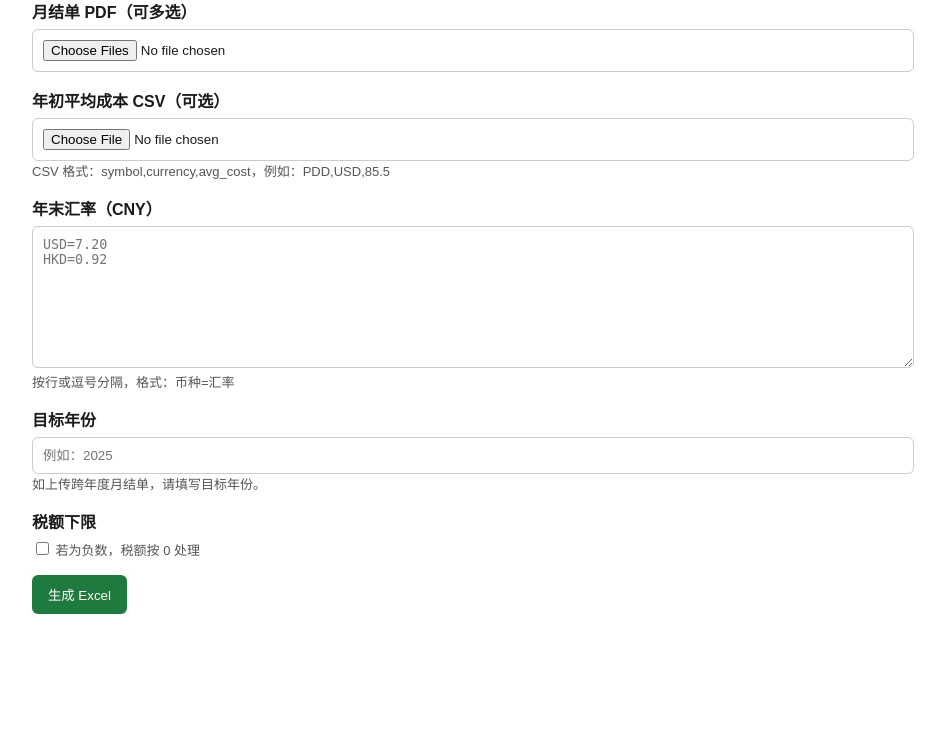
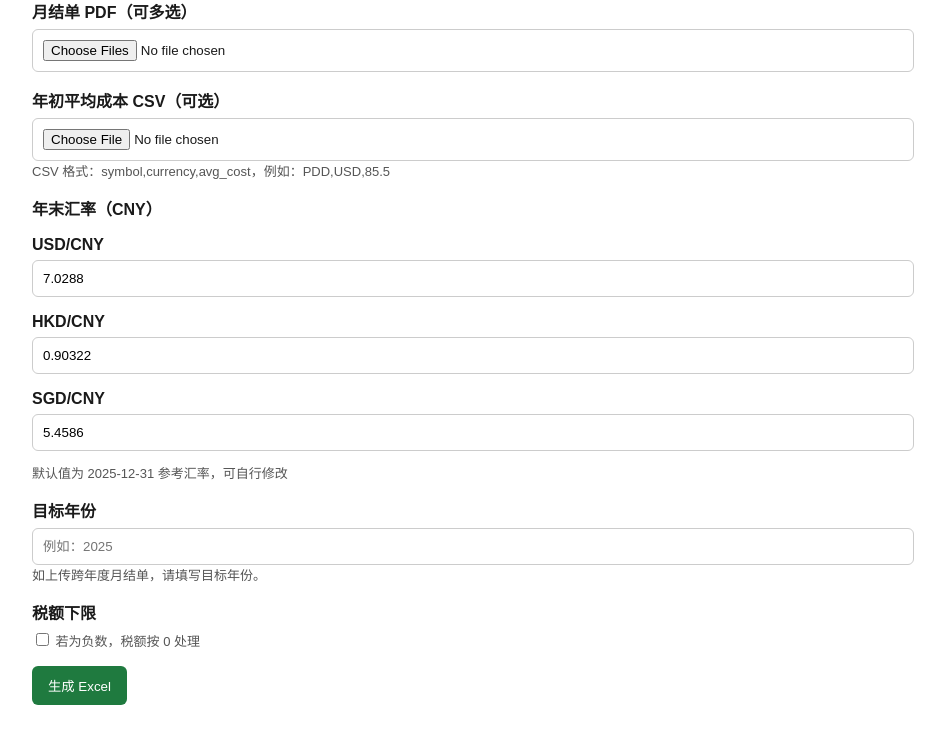
Before and after one commit to capitaltoday3-Haoda/tax-app, a FastAPI app: page / in a window 1280 px wide. Shown: the part 124-861 px from the top of the page, without its empty margins (178-1123 px from the left). Before the commit the page ends 738 px from the top, so only its background shows below. Run offline with FastAPI, Linux system fonts and the light colour scheme.

Commit message:
Add FX inputs, symbol names, and totals

```diff
--- a/app/main.py
+++ b/app/main.py
@@ -22,28 +22,29 @@ REPORT_STORE: Dict[str, str] = {}
 
 @app.get("/", response_class=HTMLResponse)
 def index(request: Request):
-    return templates.TemplateResponse("index.html", {"request": request})
+    defaults = {
+        "usd_rate": 7.0288,
+        "hkd_rate": 0.90322,
+        "sgd_rate": 5.4586,
+        "rate_date": "2025-12-31",
+    }
+    return templates.TemplateResponse("index.html", {"request": request, **defaults})
 
 
-def _parse_fx_rates(raw: str) -> Dict[str, float]:
+def _parse_fx_rates(usd_rate: str, hkd_rate: str, sgd_rate: str) -> Dict[str, float]:
     rates: Dict[str, float] = {}
-    if not raw:
-        return rates
-    parts = []
-    for line in raw.splitlines():
-        line = line.strip()
-        if not line:
-            continue
-        parts.extend([p.strip() for p in line.split(",") if p.strip()])
-    for part in parts:
-        if "=" not in part:
-            continue
-        cur, val = part.split("=", 1)
-        cur = cur.strip().upper()
-        try:
-            rates[cur] = float(val.strip())
-        except ValueError:
-            continue
+    try:
+        rates["USD"] = float(usd_rate)
+    except (TypeError, ValueError):
+        pass
+    try:
+        rates["HKD"] = float(hkd_rate)
+    except (TypeError, ValueError):
+        pass
+    try:
+        rates["SGD"] = float(sgd_rate)
+    except (TypeError, ValueError):
+        pass
     return rates
 
 
@@ -103,7 +104,9 @@ async def process(
     request: Request,
     statements: List[UploadFile] = File(...),
     avg_costs_csv: Optional[UploadFile] = File(None),
-    fx_rates: str = Form(""),
+    usd_rate: str = Form(""),
+    hkd_rate: str = Form(""),
+    sgd_rate: str = Form(""),
     tax_floor_zero: Optional[str] = Form(None),
     target_year: Optional[str] = Form(None),
 ):
@@ -153,7 +156,7 @@ async def process(
         account_trades.setdefault(account_id, []).extend(trades)
 
     avg_costs = _parse_avg_costs(avg_costs_csv)
-    rates = _parse_fx_rates(fx_rates)
+    rates = _parse_fx_rates(usd_rate, hkd_rate, sgd_rate)
 
     rows: List[SummaryRow] = []
     warnings: List[WarningRow] = []
@@ -167,10 +170,13 @@ async def process(
         initial_lots: Dict[str, List[Lot]] = {}
         cost_missing_symbols = set()
 
+        name_map: Dict[str, str] = {}
         for h in initial_holdings:
             if h.qty <= 0:
                 continue
             sym = _normalize_symbol(h.symbol)
+            if h.name:
+                name_map[sym] = h.name
             key = _key(sym, h.currency)
             cost = _cost_lookup(avg_costs, account_id, sym, h.currency)
             if cost is not None:
@@ -207,9 +213,12 @@ async def process(
             for t in trades:
                 if _normalize_symbol(t.symbol) == sym:
                     cur = t.currency
+                    if not name_map.get(sym) and t.name:
+                        name_map[sym] = t.name
                     break
             if cur is None:
                 cur = ""
+            symbol_name = name_map.get(sym, "")
             net = r.gain - r.loss
             tax_base = net
             tax_due = tax_base * 0.20
@@ -231,6 +240,7 @@ async def process(
                 SummaryRow(
                     account_id=account_id,
                     symbol=sym,
+                    symbol_name=symbol_name,
                     currency=cur,
                     gain=r.gain,
                     loss=r.loss,
@@ -245,6 +255,33 @@ async def process(
                 )
             )
 
+    totals = {
+        "gain": sum(r.gain for r in rows),
+        "loss": sum(r.loss for r in rows),
+        "net": sum(r.net for r in rows),
+        "tax_due": sum(r.tax_due for r in rows),
+        "net_cny": sum(r.net_cny or 0 for r in rows),
+        "tax_cny": sum(r.tax_cny or 0 for r in rows),
+    }
+    rows.append(
+        SummaryRow(
+            account_id="TOTAL",
+            symbol="",
+            symbol_name="汇总",
+            currency="",
+            gain=totals["gain"],
+            loss=totals["loss"],
+            net=totals["net"],
+            tax_base=totals["net"],
+            tax_due=totals["tax_due"],
+            fx_rate=None,
+            net_cny=totals["net_cny"],
+            tax_cny=totals["tax_cny"],
+            cost_missing=False,
+            cost_missing_reason=None,
+        )
+    )
+
     wb = build_workbook(rows, warnings)
     out_path = os.path.join(tmp_dir, f"tax_report_{year}.xlsx")
     wb.save(out_path)
@@ -252,7 +289,7 @@ async def process(
     token = uuid4().hex
     REPORT_STORE[token] = out_path
 
-    accounts = sorted({r.account_id for r in rows})
+    accounts = sorted({r.account_id for r in rows if r.account_id != "TOTAL"})
     return templates.TemplateResponse(
         "preview.html",
         {
@@ -262,6 +299,7 @@ async def process(
             "download_url": f"/download/{token}",
             "year": year,
             "accounts": accounts,
+            "totals": totals,
         },
     )
 
--- a/app/report.py
+++ b/app/report.py
@@ -8,6 +8,7 @@ from openpyxl import Workbook
 class SummaryRow:
     account_id: str
     symbol: str
+    symbol_name: str
     currency: str
     gain: float
     loss: float
@@ -39,6 +40,7 @@ def build_workbook(
         [
             "Account",
             "Symbol",
+            "Name",
             "Currency",
             "Realized Gain",
             "Realized Loss",
@@ -57,6 +59,7 @@ def build_workbook(
             [
                 r.account_id,
                 r.symbol,
+                r.symbol_name,
                 r.currency,
                 r.gain,
                 r.loss,
--- a/templates/index.html
+++ b/templates/index.html
@@ -36,9 +36,19 @@
       <div class="note">CSV 格式：symbol,currency,avg_cost，例如：PDD,USD,85.5</div>
 
       <label>年末汇率（CNY）</label>
-      <textarea name="fx_rates" placeholder="USD=7.20
-HKD=0.92"></textarea>
-      <div class="note">按行或逗号分隔，格式：币种=汇率</div>
+      <div class="row">
+        <label>USD/CNY</label>
+        <input type="text" name="usd_rate" value="{{ usd_rate }}" />
+      </div>
+      <div class="row">
+        <label>HKD/CNY</label>
+        <input type="text" name="hkd_rate" value="{{ hkd_rate }}" />
+      </div>
+      <div class="row">
+        <label>SGD/CNY</label>
+        <input type="text" name="sgd_rate" value="{{ sgd_rate }}" />
+      </div>
+      <div class="note">默认值为 {{ rate_date }} 参考汇率，可自行修改</div>
 
       <label>目标年份</label>
       <input type="text" name="target_year" placeholder="例如：2025" />
```
Also changed, not shown: app/parser.py (+9 -0 lines), templates/preview.html (+8 -1 lines).
